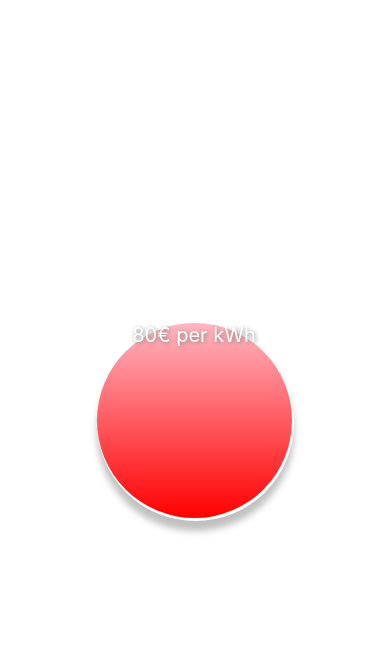
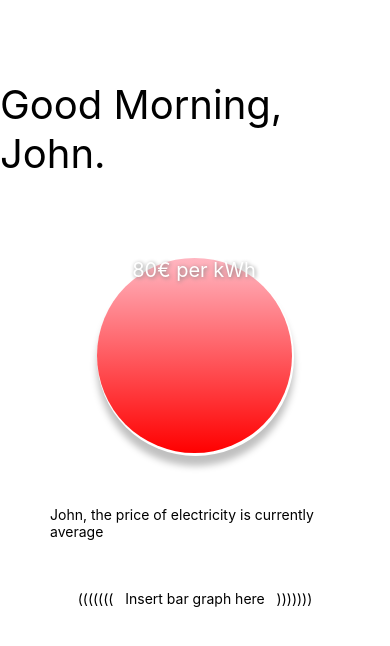
Before and after one commit to maukku/ECTL, a React Native app: screen / in a window 390 px wide. Shown: the top 646 px of the page. Built offline with nearby package versions, Linux system fonts and the light colour scheme.

Commit message:
UI updates to align better with Figma design

```diff
--- a/App.js
+++ b/App.js
@@ -1,11 +1,14 @@
-import { StatusBar } from 'expo-status-bar';
+import { setStatusBarNetworkActivityIndicatorVisible, StatusBar } from 'expo-status-bar';
 import { StyleSheet, Text, View, Dimensions } from 'react-native';
 import { LinearGradient } from 'expo-linear-gradient';
+import axios from 'axios';
 
 export default function App() {
   let color;
   let value;
   let altColor;
+  let url = "";
+  let userName = "John";
   // Used to test color settings until API is set up and cost ranges determined
   value = Math.floor(Math.random() * 100) + 1;
 
@@ -21,22 +24,48 @@ export default function App() {
   else {
     color = 'red';
     altColor = 'lightpink';
-  }
+  };
+
+  const getDayPrice = () => {
+    axios
+      .get({url})
+  };
+
   return (
     <View style={styles.container}>
       <StatusBar style="auto" />
+      <View>
+        {/* Display data */}
+        <Text style={styles.introduction}>
+          Good Morning, {userName}.
+        </Text>
+      </View>
 
-      <View style={styles.shadow}>
+      <View style={styles.circleshadow}>
         <LinearGradient
         // Background Linear Gradient
         colors={[altColor, color]}
         style={styles.circle}
         justifyContent= 'center'
         >
-        <Text style={{fontSize: 20,textAlign: 'center', color: 'white', textShadowColor: 'gray', textShadowOffset: {width: 1, height: 1}, textShadowRadius: 4}}>{value}€ per kWh</Text>
+        <Text
+        style={styles.buttonText}>{value}€ per kWh</Text>
         </LinearGradient>
       </View>
 
+      <View>
+        {/* Display data */}
+        <Text style={styles.priceSummary}>
+          {userName}, the price of electricity is currently average
+          </Text>
+      </View>
+
+      <View>
+        {/* Display data */}
+        <Text>
+          (((((((   Insert bar graph here   )))))))
+          </Text>
+      </View>
 
       {/* <View
         style={[styles.bar, { width: value * 1.5, backgroundColor: color }]}
@@ -51,12 +80,21 @@ const styles = StyleSheet.create({
     flex: 1,
     backgroundColor: '#fff',
     alignItems: 'center',
-    justifyContent: 'center',
+    // justifyContent: 'center',
   },
   bar: {
     height: 20,
   },
-
+  introduction: {
+    fontSize: 40,
+    textAlign: 'left',
+    color: 'black',
+    alignItems: 'center',
+    justifyContent: 'center',
+    paddingTop: 80,
+    paddingBottom: 80,
+    // position: 'top',
+  },
   circle: {
     borderRadius: Math.round(Dimensions.get('window').width + Dimensions.get('window').height) / 2,
     borderColor: 'white',
@@ -64,7 +102,7 @@ const styles = StyleSheet.create({
     height: Dimensions.get('window').width * 0.5,
   },
 
-  shadow: {
+  circleshadow: {
     borderRadius: (Dimensions.get('window').width) / 2,
     width: (Dimensions.get('window').width * 0.5) + 2,
     height: (Dimensions.get('window').width * 0.5) + 3,
@@ -77,5 +115,19 @@ const styles = StyleSheet.create({
     shadowOpacity: 0.25,
     shadowRadius: 7,
     elevation: 5,
+  },
+  buttonText: {
+    fontSize: 20,
+    textAlign: 'center',
+    color: 'white',
+    textShadowColor: 'gray',
+    textShadowOffset: {width: 1, height: 1},
+    textShadowRadius: 4
+  },
+  priceSummary: {
+    padding: 50,
+  },
+  barGraph: {
+    padding: 50,
   }
 });
--- a/package.json
+++ b/package.json
@@ -9,14 +9,15 @@
     "web": "expo start --web"
   },
   "dependencies": {
+    "axios": "^1.1.2",
     "expo": "^46.0.14",
     "expo-cli": "^6.0.6",
+    "expo-linear-gradient": "~11.4.0",
     "expo-status-bar": "~1.4.0",
     "react": "18.0.0",
     "react-native": "0.69.6",
     "react-native-linear-gradient": "^2.6.2",
-    "react-native-web": "^0.18.9",
-    "expo-linear-gradient": "~11.4.0"
+    "react-native-web": "^0.18.9"
   },
   "devDependencies": {
     "@babel/core": "^7.12.9"
```
Also changed, not shown: 1 other file (tests, documents, lock files or other folders).
